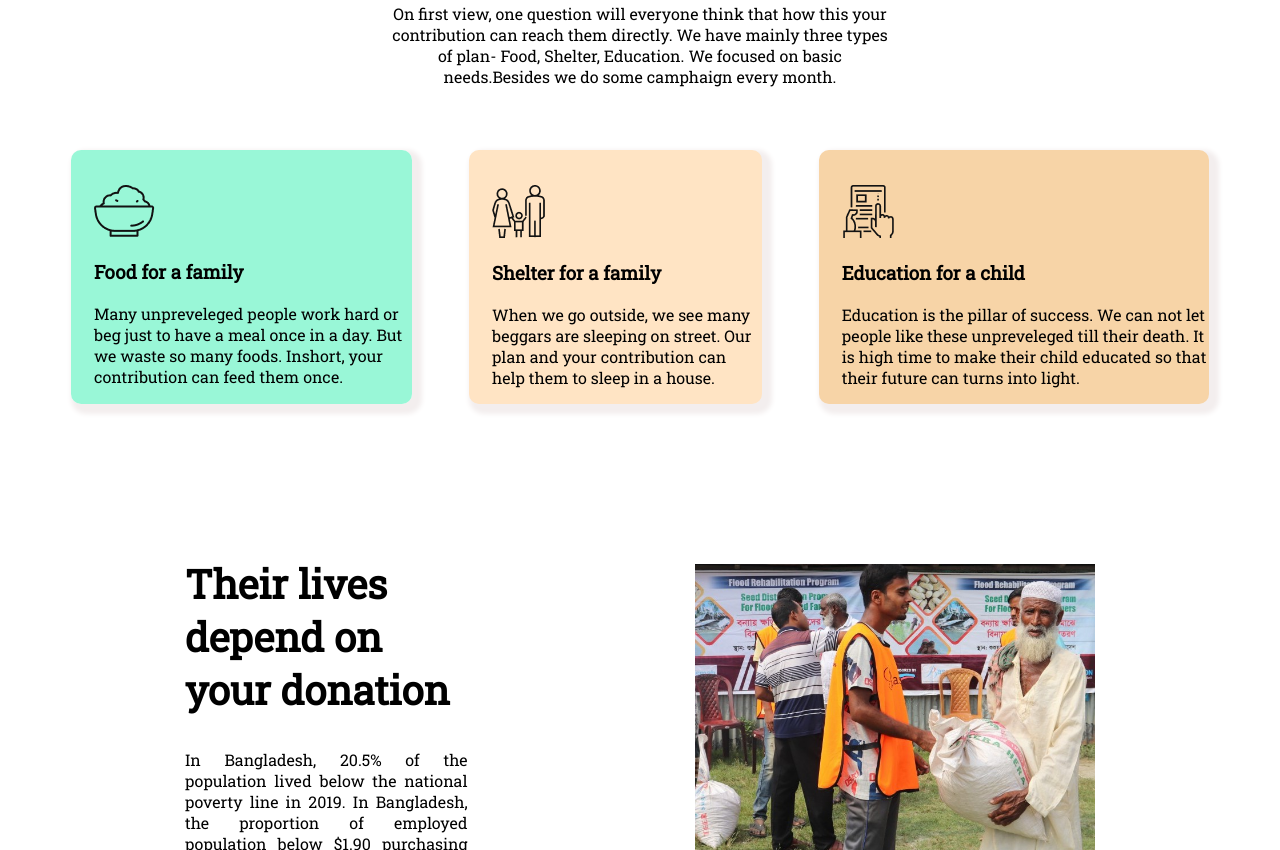
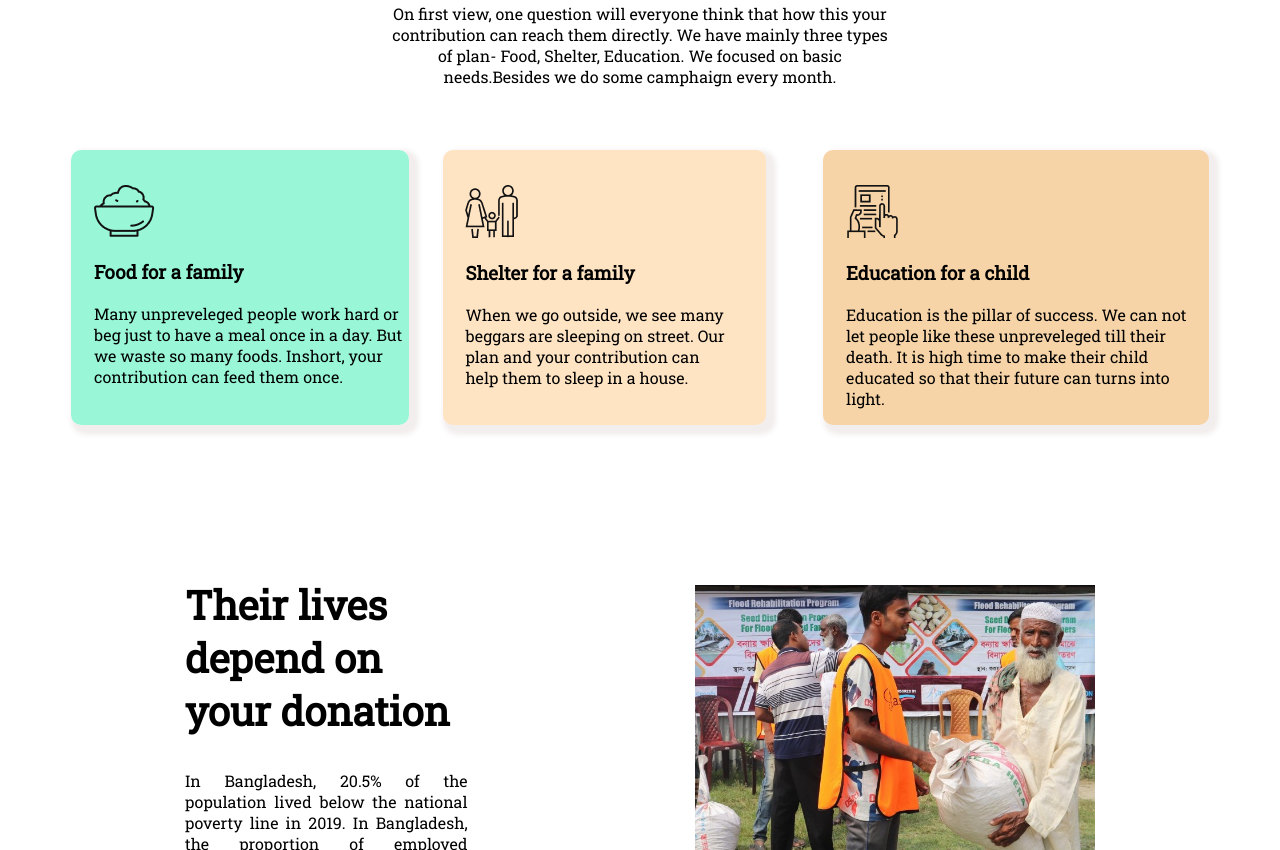
Before and after one commit to Intejar/let-s-make-them-smile, a plain HTML site: page index.html in a window 1280 px wide. Shown: the part 1032-1882 px from the top of the page. Drawn offline with Linux system fonts and the light colour scheme.

Commit message:
final touch

```diff
--- a/index.html
+++ b/index.html
@@ -13,7 +13,7 @@
 <body>
     <section id="top">
         <div class="intro">
-            <h1>Let's Help Them Smile Who Are</h1>
+            <h1>Let's Make Them Smile Who Are</h1>
             <h1>More In Need</h1>
             <p>Welcome to our website. This website run by the organization <a id="roar" target="_blank" href="roarnewyork.org"> ROAR </a> . Our motive is to bring some smile on those face who lives under previlage.</p>
             <p class="top-button"><a target="_blank" href="#payment-procedure">Donate Now</a></p>
--- a/style.css
+++ b/style.css
@@ -98,7 +98,7 @@ body{
 #food{
     padding-top: 3%;
     padding-left: 2%;
-    margin-right: 5%;
+    margin-right: 3%;
     background-color: rgba(151, 247, 215, 0.979);
     border-radius: 10px;
     box-shadow: 5px 5px 5px 5px rgb(243, 238, 238);
@@ -108,6 +108,7 @@ body{
 #shelter{
     padding-top: 3%;
     padding-left: 2%;
+    padding-right: 3%;
     background-color: bisque;
     border-radius: 10px;
     box-shadow: 5px 5px 5px 5px rgb(243, 238, 238);
```
